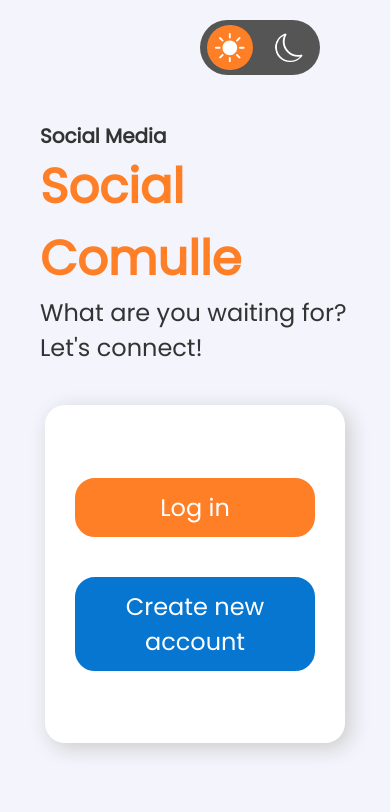
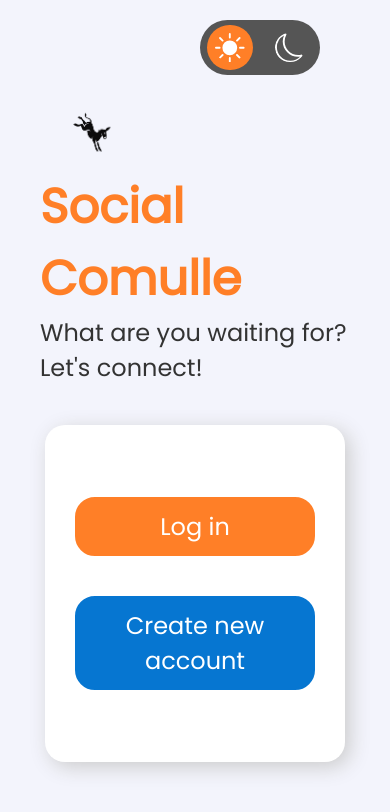
Before and after one commit to gontluc/social-media-clone, a React (Create React App) app: page / in a window 390 px wide. Shown: the top 812 px of the page. Built offline with nearby package versions, Linux system fonts and the light colour scheme; the HTML template or start-up script is replaced by a standard one.

Commit message:
Adding logo

```diff
--- a/public/index.html
+++ b/public/index.html
@@ -2,7 +2,7 @@
 <html lang="en">
   <head>
     <meta charset="utf-8" />
-    <link rel="icon" href="%PUBLIC_URL%/favicon.ico" />
+    <link rel="icon" href="%PUBLIC_URL%/logo.png" />
     <meta name="viewport" content="width=device-width, initial-scale=1" />
     <meta name="theme-color" content="#000000" />
     <meta
--- a/src/components/FirstPage/FirstPage.css
+++ b/src/components/FirstPage/FirstPage.css
@@ -9,6 +9,14 @@
 
 #first-page h1 {
     color: var(--main-orange);
+}
+
+#first-page #logo {
+    min-width: 15vw;
+    transform: translateX(20%);
+
+    transition: filter ease 1s;
+    filter: invert(var(--main-invert-logo));
 }
 
 #first-page #box-div {
@@ -32,6 +40,7 @@
 }
 
 #title-div {
+    margin-bottom: 150px;
     transform: translateX(-100%);
     animation: forwards 1.5s ease-in-out left-to-right;
 }
@@ -104,6 +113,11 @@
         margin: 20px;
         max-height: 40%;
     }
+
+    #logo {
+        min-width: 20vw;
+        transform: translateX(0);
+    }
 }
 
 @media (max-width: 700px) {
@@ -116,4 +130,8 @@
         max-width: 60%;
         margin-top: 0;
     }
+
+    #logo {
+        min-width: 25vw;
+    }
 }
--- a/src/components/FirstPage/FirstPage.js
+++ b/src/components/FirstPage/FirstPage.js
@@ -5,9 +5,11 @@ const FirstPage = () => {
   return (
     <div id='first-page'>
         <div id='title-div'>
-            <h5>Social Media</h5>
-            <h1>Social Comulle</h1>
-            <p>What are you waiting for? Let's connect!</p>
+          <img src="logo.png" alt="logo" id='logo'/>
+
+          <h1>Social Comulle</h1>
+
+          <p>What are you waiting for? Let's connect!</p>
         </div>
         <div id='box-div'>
             <Link to={'/home'} className='link login'>Log in</Link>
--- a/src/components/Home/Home.css
+++ b/src/components/Home/Home.css
@@ -6,8 +6,21 @@
     border-radius: 20px;
     height: 10vh;
     background-color: var(--secondary-background);
+    transition: background-color 1s ease;
 
     z-index: 10;
+
+    display: flex;
+    justify-content: space-between;
+    align-items: center;
+}
+
+#logo {
+    max-width: 60px;
+    margin-left: 10px;
+
+    transition: filter ease 1s;
+    filter: invert(var(--main-invert-logo));
 }
 
 .invisible-div {
@@ -29,6 +42,7 @@
     background-color: var(--secondary-background);
     border-radius: 20px;
     width: 20vw;
+    transition: background-color 1s ease;
 
     z-index: 10;
 }
@@ -41,6 +55,7 @@
     background-color: var(--secondary-background);
     border-radius: 20px;
     width: 20vw;
+    transition: background-color 1s ease;
 
     z-index: 10;
 }
@@ -50,6 +65,7 @@
     margin-top: 15vh;
     background-color: var(--secondary-background);
     border-radius: 20px;
+    transition: background-color 1s ease;
 
     /* Erase this when working with content-div, not important */
     height: 185vh;
@@ -71,7 +87,9 @@
 
     z-index: 10;
 
-    transition: border-color 1s ease;
+    transition-property: background-color border-color;
+    transition-duration: 1s;
+    transition-timing-function: ease;
 }
 
 @media (max-width: 1024px) {
--- a/src/components/Home/Home.js
+++ b/src/components/Home/Home.js
@@ -5,6 +5,7 @@ const Home = ({ darkMode, onDarkModeToggle }) => {
   return (
     <>
         <div className="navbar">
+            <img src="logo.png" alt="logo" id='logo'/>
             Navbar
         </div>
 
--- a/src/index.css
+++ b/src/index.css
@@ -14,6 +14,7 @@ html {
   --secondary-background: #fff;
   --main-text: #333;
   --main-shadow: #ccc;
+  --main-invert-logo: 0;
 }
 
 [data-theme='dark'] {
@@ -21,6 +22,7 @@ html {
   --secondary-background: #333;
   --main-text: #fff;
   --main-shadow: #222;
+  --main-invert-logo: 100%;
 }
 
 body {
```
Also changed, not shown: public/logo.png (added), public/manifest.json.
